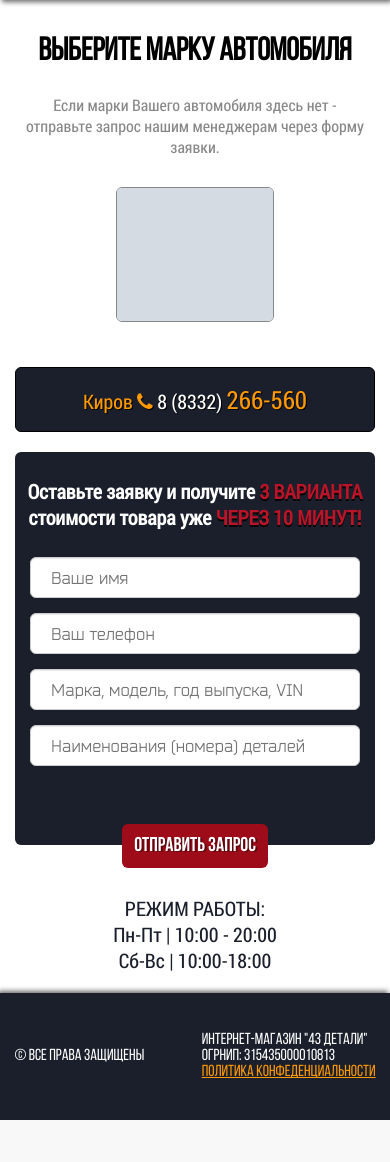
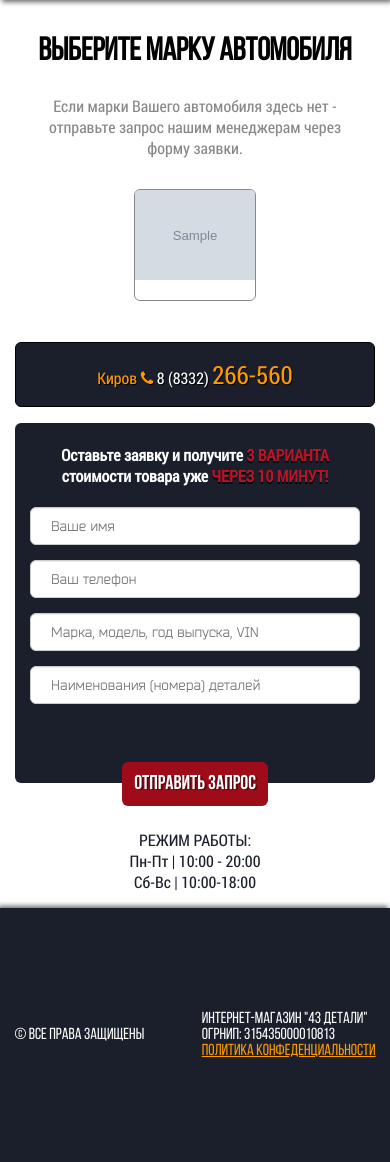
Before and after one commit to sickbear/43details, a Django app: template shop_app/templates/catalog.html in a window 390 px wide. Shown: the part 120-1282 px from the top of the page. Before the commit the page ends 1240 px from the top, so only its background shows below. Run offline with Django 3.2, Linux system fonts and the light colour scheme; the template is opened without the code that fills it: most values are stand-ins (such as "Sample title", 1, 10 or a date in 2020); grey boxes marked "Sample" are stand-in pictures.

Commit message:
Changed css for small screen, added block 'fast call'

```diff
--- a/shop_app/templates/base.html
+++ b/shop_app/templates/base.html
@@ -56,6 +56,7 @@
                 </main>
                 <aside>
                     <p class="aside_phone_number">
+                        <span class="aside_fast_call"></span>
                         Киров
                         <i class="fa fa-phone" aria-hidden="true"></i>
                         <a href="tel:88332266560">
--- a/static/css/main.css
+++ b/static/css/main.css
@@ -336,6 +336,7 @@ aside {
 }
 
 .catalog_item_img {
+    width: 100%;
     -moz-transition: all 1s ease-out;
      -o-transition: all 1s ease-out;
      -webkit-transition: all 1s ease-out;
--- a/static/css/media.css
+++ b/static/css/media.css
@@ -92,6 +92,71 @@
     }
 }
 
+@media screen and (max-width: 640px) {
+    header {
+        position: absolute;
+    }
+    .bg_image {
+    background: -moz-linear-gradient(90deg, rgba(220,134,5,1) 0%, rgba(135,82,3,1) 1%, rgba(135,82,3,1) 44%, rgba(35,23,22,1) 100%); /* ff3.6+ */
+    background: -webkit-gradient(linear, left top, left bottom, color-stop(0%, rgba(35,23,22,1)), color-stop(56%, rgba(135,82,3,1)), color-stop(99%, rgba(135,82,3,1)), color-stop(100%, rgba(220,134,5,1))); /* safari4+,chrome */
+    background: -webkit-linear-gradient(90deg, rgba(220,134,5,1) 0%, rgba(135,82,3,1) 1%, rgba(135,82,3,1) 44%, rgba(35,23,22,1) 100%); /* safari5.1+,chrome10+ */
+    background: -o-linear-gradient(90deg, rgba(220,134,5,1) 0%, rgba(135,82,3,1) 1%, rgba(135,82,3,1) 44%, rgba(35,23,22,1) 100%); /* opera 11.10+ */
+    background: -ms-linear-gradient(90deg, rgba(220,134,5,1) 0%, rgba(135,82,3,1) 1%, rgba(135,82,3,1) 44%, rgba(35,23,22,1) 100%); /* ie10+ */
+    background: linear-gradient(0deg, rgba(220,134,5,1) 0%, rgba(135,82,3,1) 1%, rgba(135,82,3,1) 44%, rgba(35,23,22,1) 100%); /* w3c */
+    filter: progid:DXImageTransform.Microsoft.gradient( startColorstr='#231716', endColorstr='#dc8605',GradientType=0 ); /* ie6-9 */
+    }
+    footer {
+        height: 30vh;
+    }
+    aside {
+        font-size: 16px;
+    }
+    .form_input {
+        font-size: 14px;
+    }
+    .catalog_item {
+        width: 120px;
+        height: 110px;
+    }
+    .series_item_img {
+        width: 140px;
+    }
+    .modification_thead > th {
+        padding: 6px;
+    }
+    .modification_tbody > td {
+        padding: 0px 11px;
+    }
+    .catalog_text {
+        padding: 5px 15px;
+    }
+    .models_block > h2 {
+        padding: 0 15px;
+    }
+    @-webkit-keyframes blink {
+        0% { color: #fff; }
+        25% { color: #e5ae5b;}
+        50% { color:  #dc8605;}
+        75% { color: #e5ae5b;}
+        100% { color: #fff; }
+    }
+
+    @keyframes blink {
+        0% { color: #fff; }
+        25% { color: #e5ae5b; }
+        50% { color:  #dc8605; }
+        75% { color: #e5ae5b; }
+        100% { color: #fff; }
+    }
+    .aside_phone_number > span {
+/*        color: #fff;*/
+        -webkit-animation: blink 2s linear infinite;
+        animation: blink 2s linear infinite;
+        font-weight: bold;
+        color: color: #dc8605;
+    }
+}
+
 @media screen and (max-width: 505px) {
     .modification_thead > th:nth-child(6),
     .modification_tbody > td:nth-child(6) {
--- a/static/js/common.js
+++ b/static/js/common.js
@@ -6,7 +6,7 @@ $(document).ready(function(){
         }
 	});
 
-    $('.nav_icon').click(function(){
+    $('.nav_icon').click(function() {
         $('.nav_menu').toggle("slow");
     });
 
@@ -22,7 +22,20 @@ $(document).ready(function(){
         });
     });
 
-    $(function($){
+    $(function($) {
        $('.phone').mask('+7 (999) 999-9999');
     });
+
+    $(window).resize(function() {
+        if ($(window).width() < 641) {
+            $('.aside_fast_call').html('Звонок в 2 касания!<br>');
+        }
+    });
+
+    $(window).resize(function() {
+        if ($(window).width() > 641) {
+            $('.aside_fast_call').html('');
+        }
+    });
+
 });
```
